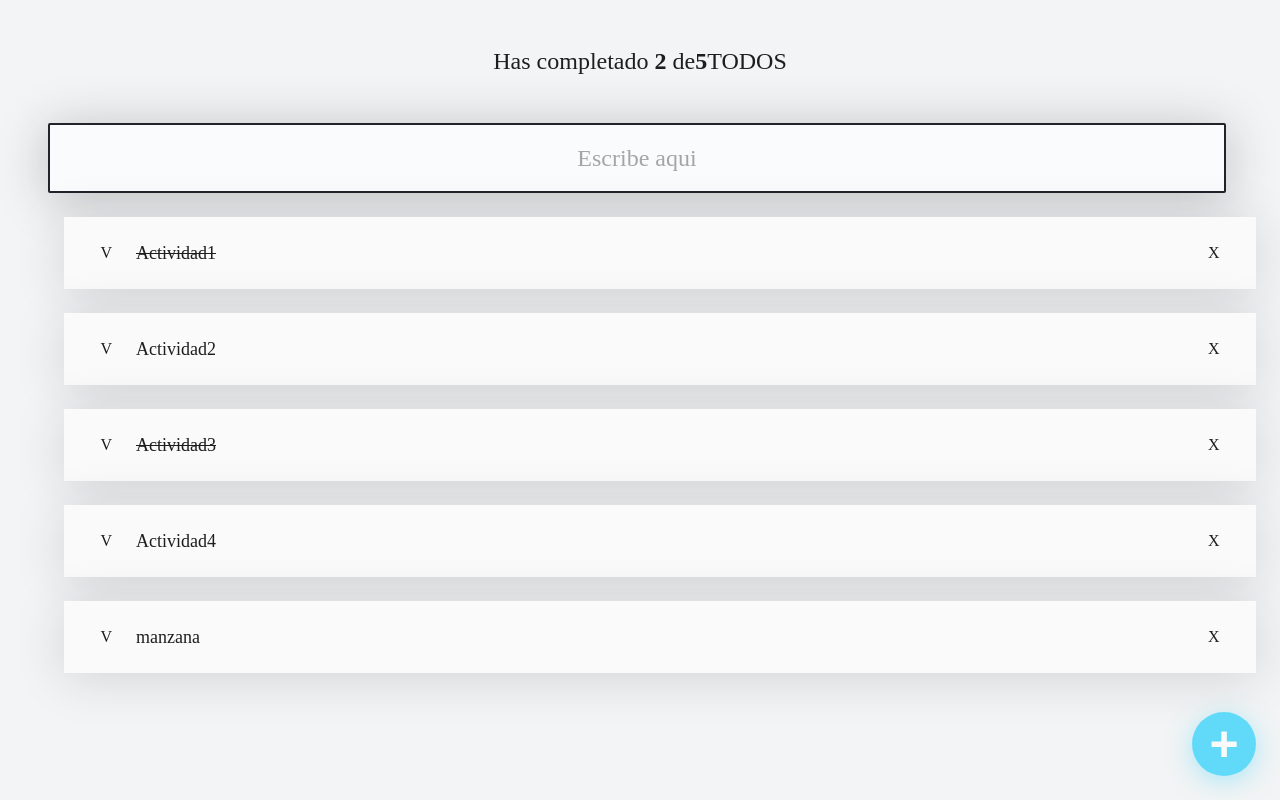
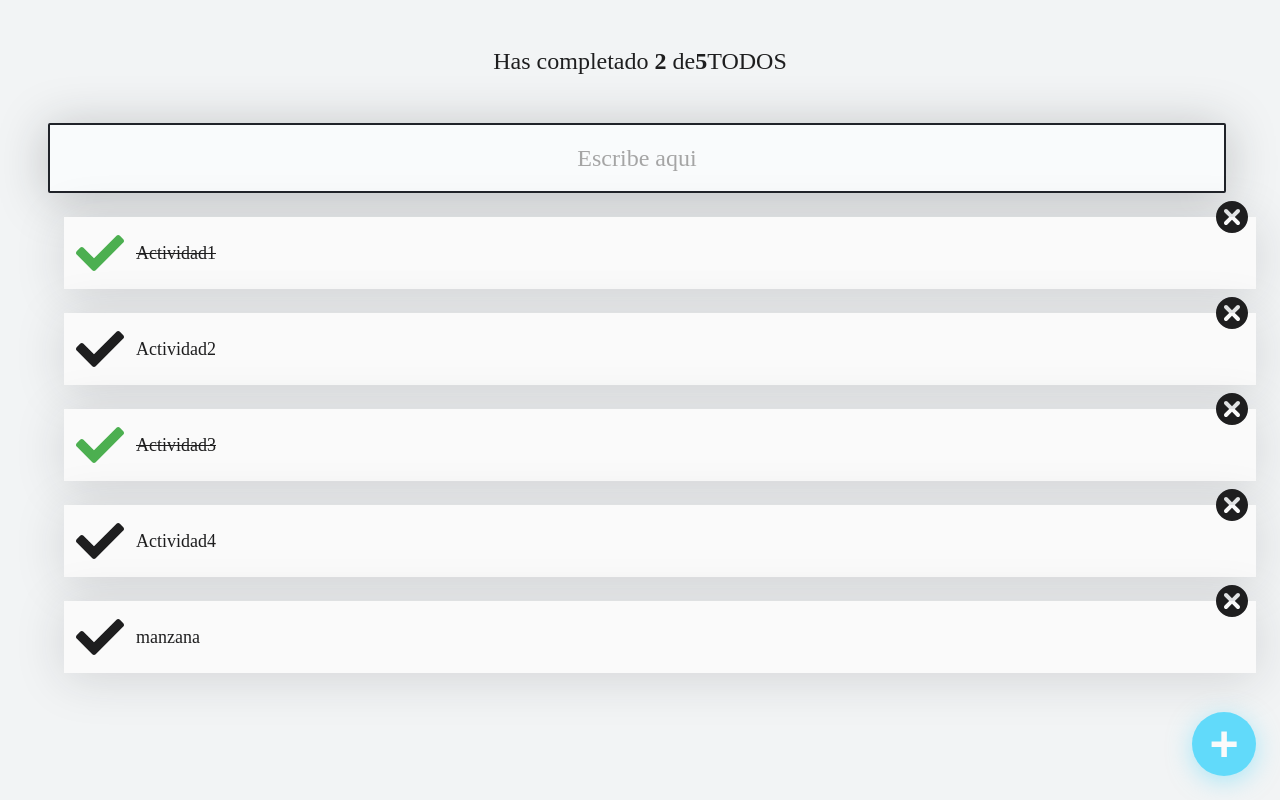
Before and after one commit to luisdavid24/React_Recode_1, a React (Create React App) app: page / in a window 1280 px wide. Built offline with nearby package versions, Linux system fonts and the light colour scheme.

Commit message:
Mejorados el boton de eliminar y completado de react icon

```diff
--- a/package.json
+++ b/package.json
@@ -8,6 +8,7 @@
     "@testing-library/user-event": "^13.5.0",
     "react": "^18.3.1",
     "react-dom": "^18.3.1",
+    "react-icons": "^5.3.0",
     "react-scripts": "^5.0.1",
     "web-vitals": "^2.1.4"
   },
--- a/src/CompleteIcon.js
+++ b/src/CompleteIcon.js
@@ -1,6 +1,12 @@
 import React from "react";
+import { FaCheck } from "react-icons/fa";
 
-function CompleteIcon() {
-  return "V";
+function CompleteIcon({ completed, onCompleted }) {
+  return (
+    <FaCheck
+      className={`Icon Icon-check ${completed && "Icon-check--active"}`}
+      onClick={onCompleted}
+    />
+  );
 }
 export { CompleteIcon };
--- a/src/DeleteIcon.js
+++ b/src/DeleteIcon.js
@@ -1,6 +1,7 @@
 import React from "react";
+import { TiDelete } from "react-icons/ti";
 
-function DeleteIcon() {
-  return "X";
+function DeleteIcon(props) {
+  return <TiDelete className="Icon Icon-delete" />;
 }
 export { DeleteIcon };
--- a/src/TodoItem.js
+++ b/src/TodoItem.js
@@ -6,7 +6,10 @@ import "./TodoItem.css";
 function TodoItem(props) {
   return (
     <li className="TodoItem">
-      <CompleteIcon />
+      <CompleteIcon
+        completed={props.completed}
+        onCompleted={props.onCompleted}
+      />
 
       {/* <span
         className={`Icon Icon-check ${props.completed && "Icon-check--active"}`}
```
Also changed, not shown: 1 other file (tests, documents, lock files or other folders).
